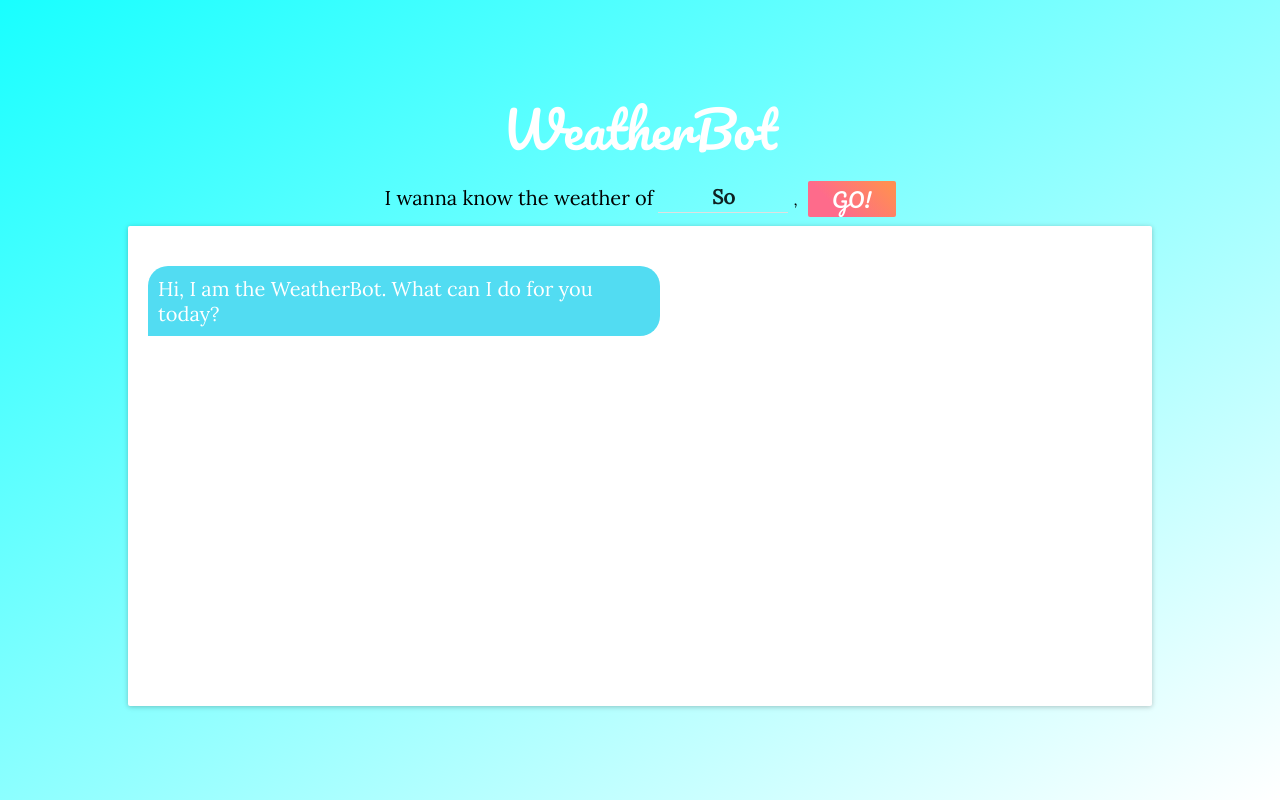
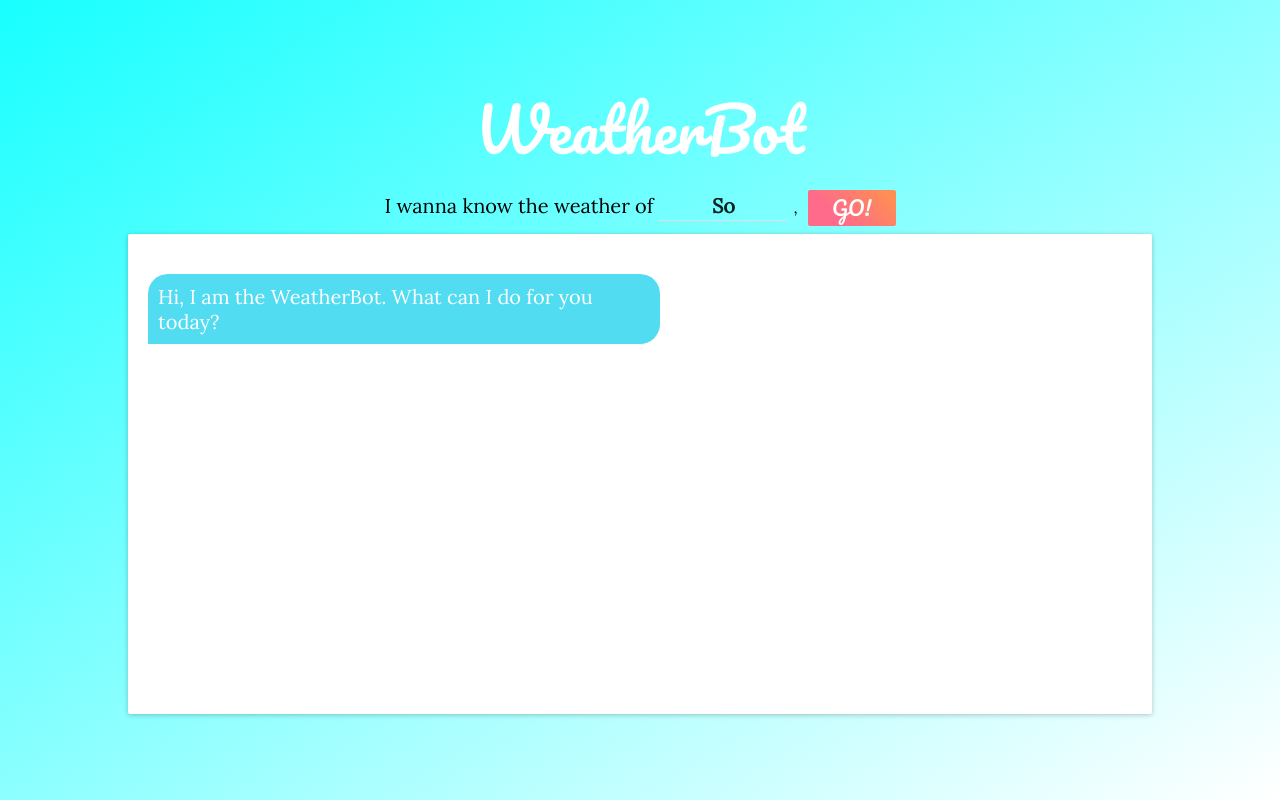
Before and after one commit to shuchenliu/NimblyChallenge, a React (Create React App) app: page / in a window 1280 px wide. Built offline with nearby package versions, Linux system fonts and the light colour scheme; a web font is replaced by a local one.

Commit message:
FIX: CSS layout

```diff
--- a/src/view/App.css
+++ b/src/view/App.css
@@ -32,7 +32,7 @@
 }
 
 .header {
-  font-size: 50px;
+  font-size: 60px;
   color: white;
   max-width: 80%;
   text-align: center;
@@ -53,7 +53,7 @@
 }
 
 .DialogueBox {
-  min-height: 60%;
+  height: 60%;
   width: 80%;
   background: #eaecef;
   overflow-y: scroll;
--- a/src/view/ChatBubble.jsx
+++ b/src/view/ChatBubble.jsx
@@ -85,7 +85,7 @@ class ChatBubble extends Component {
                   <span>Humidity: {weather.humidity}%</span>
               </li>
               <li>
-                  <span>Air pressure: {weather.air_pressure} mbar</span>
+                  <span>Air pressure: {weather.air_pressure.toFixed(2)} mbar</span>
               </li>
             </ul>
           </div>
--- a/src/view/Search.jsx
+++ b/src/view/Search.jsx
@@ -61,7 +61,7 @@ class Search extends Component {
     // if no key was pressed within last second
     const newTypingTimer = setTimeout(() => {
       this.updateTypingTimer(-1);
-    },500);
+    },700);
 
     if (this.state.typingTimerID !== -1) {
       clearTimeout(this.state.typingTimerID);
```
